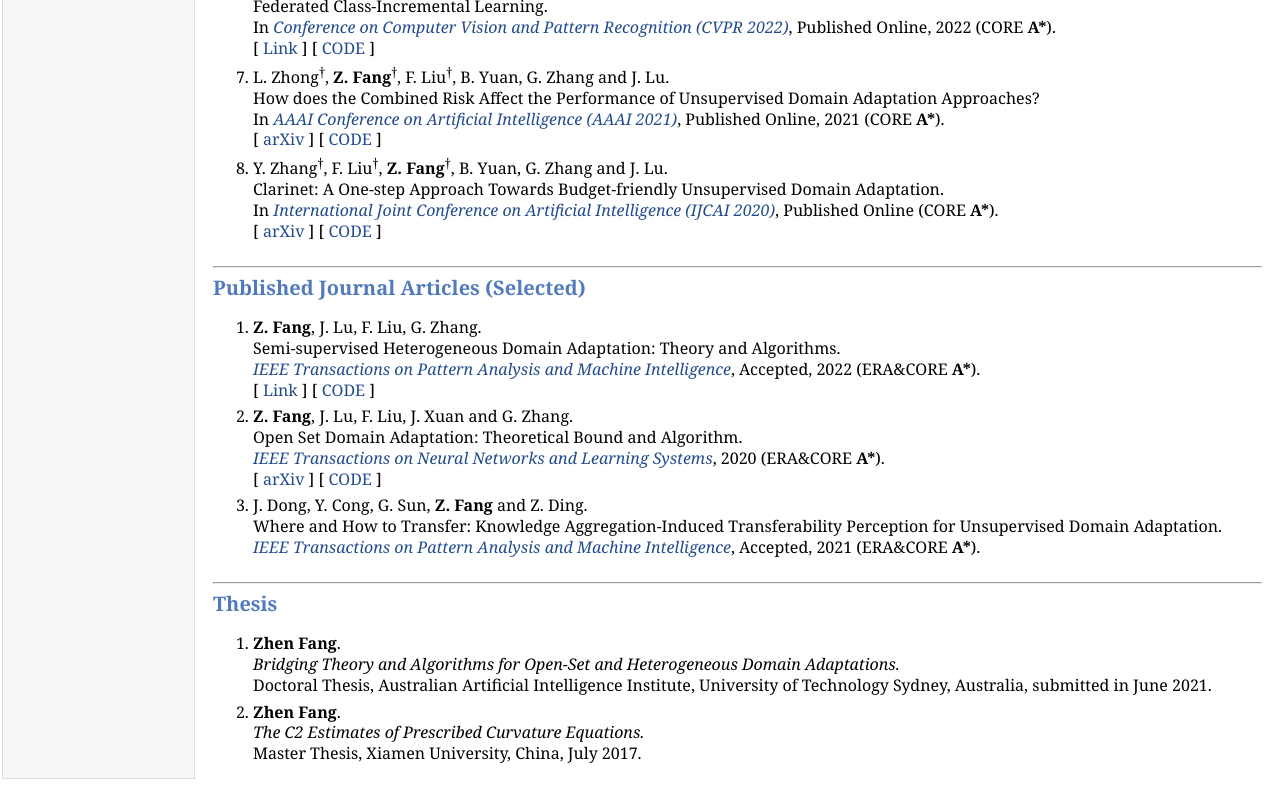
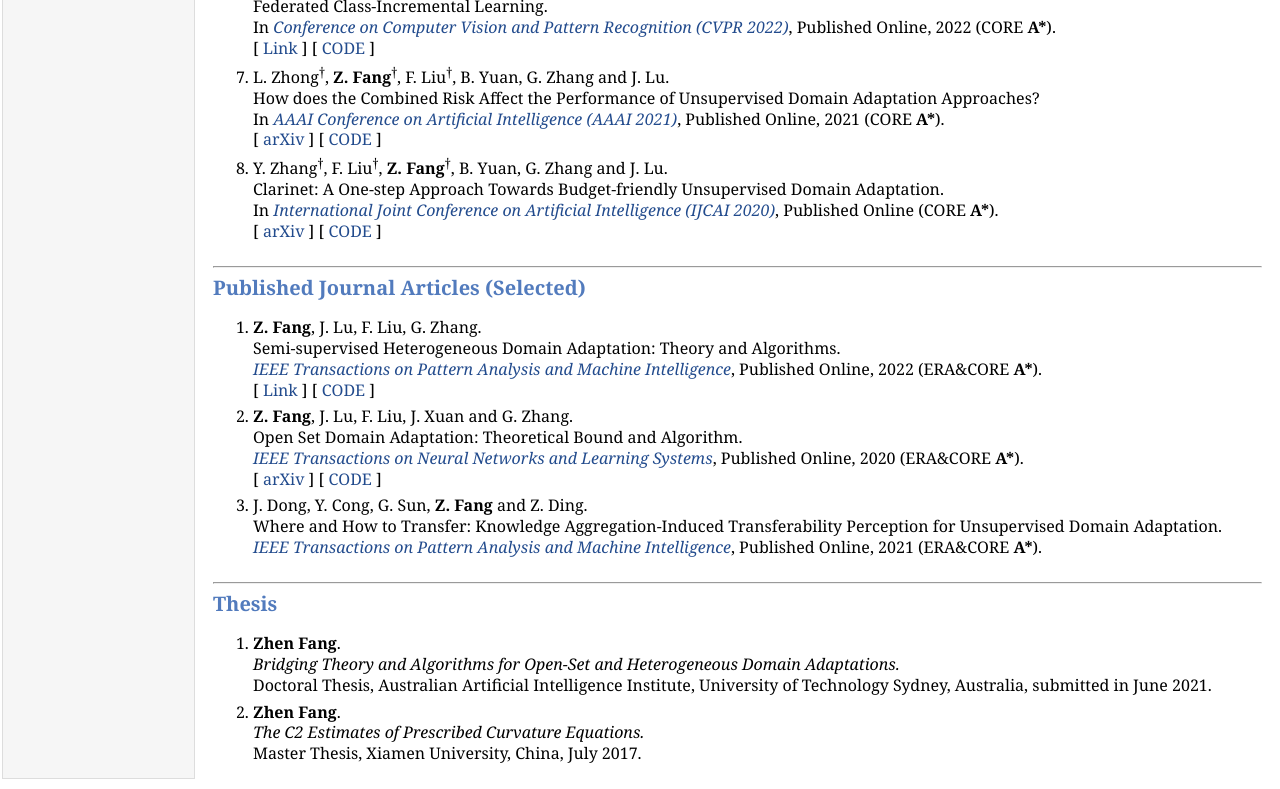
Before and after one commit to fang-zhen/fang-zhen.github.io, a plain HTML site: page publication.html in a window 1280 px wide. Shown: the part 798-1587 px from the top of the page. Drawn offline with Linux system fonts and the light colour scheme.

Commit message:
Update publication.html

```diff
--- a/publication.html
+++ b/publication.html
@@ -93,21 +93,21 @@
         <ol><li><p>
                 <b>Z. Fang</b>, J. Lu, F. Liu, G. Zhang.<br>
                 Semi-supervised Heterogeneous Domain Adaptation: Theory and Algorithms.<br>
-                <a href="https://ieeexplore.ieee.org/xpl/RecentIssue.jsp?punumber=34" target="_blank"><i>IEEE Transactions on Pattern Analysis and Machine Intelligence</i></a>, Accepted, 2022 (ERA&CORE <b>A*</b>).<br>
+                <a href="https://ieeexplore.ieee.org/xpl/RecentIssue.jsp?punumber=34" target="_blank"><i>IEEE Transactions on Pattern Analysis and Machine Intelligence</i></a>, Published Online, 2022 (ERA&CORE <b>A*</b>).<br>
                  [ <a href="https://ieeexplore.ieee.org/document/9695325" target="_blank">Link</a> ]
 		 [ <a href="https://github.com/fang-zhen/Semi-supervised-Heterogeneous-Domain-Adaptation" target="_blank">CODE</a> ]
             </p></li>
             <li><p>
                 <b>Z. Fang</b>, J. Lu, F. Liu, J. Xuan and G. Zhang.<br>
                 Open Set Domain Adaptation: Theoretical Bound and Algorithm.<br>
-                <a href="https://ieeexplore.ieee.org/xpl/RecentIssue.jsp?punumber=5962385" target="_blank"><i>IEEE Transactions on Neural Networks and Learning Systems</i></a>, 2020 (ERA&CORE <b>A*</b>).<br>
+                <a href="https://ieeexplore.ieee.org/xpl/RecentIssue.jsp?punumber=5962385" target="_blank"><i>IEEE Transactions on Neural Networks and Learning Systems</i></a>, Published Online, 2020 (ERA&CORE <b>A*</b>).<br>
                 [ <a href="https://arxiv.org/pdf/1907.08375" target="_blank">arXiv</a> ]
                 [ <a href="https://github.com/fang-zhen/Open-set-domain-adaptation" target="_blank">CODE</a> ]
             </p></li>
             <li><p>
                 J. Dong, Y. Cong, G. Sun, <b>Z. Fang</b> and Z. Ding.<br>
                 Where and How to Transfer: Knowledge Aggregation-Induced Transferability Perception for Unsupervised Domain Adaptation.<br>
-                <a href="https://ieeexplore.ieee.org/xpl/RecentIssue.jsp?punumber=34" target="_blank"><i>IEEE Transactions on Pattern Analysis and Machine Intelligence</i></a>, Accepted, 2021 (ERA&CORE <b>A*</b>).
+                <a href="https://ieeexplore.ieee.org/xpl/RecentIssue.jsp?punumber=34" target="_blank"><i>IEEE Transactions on Pattern Analysis and Machine Intelligence</i></a>, Published Online, 2021 (ERA&CORE <b>A*</b>).
             </p></li>
         </ol>
     </div>
```
